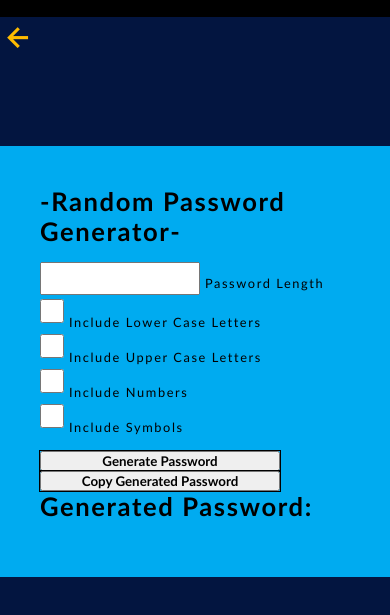
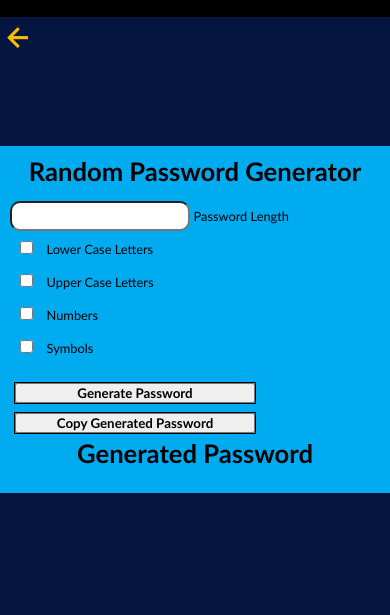
Before and after one commit to wickedsick1600/Website-Portfolio, a plain HTML site: page rpg.html in a window 390 px wide. Shown: the part 63-678 px from the top of the page. Drawn offline with nearby package versions, Linux system fonts and the light colour scheme.

Commit message:
CSS Enhancements

```diff
--- a/css/calculator.css
+++ b/css/calculator.css
@@ -2,6 +2,7 @@
     display: flex;
     align-items: center;
     justify-content: center;
+    margin-bottom: 30px;
 }
 h1{
     color: white;
@@ -20,12 +21,12 @@ h1{
     border-radius: 2rem;
     max-width: 500px;
     overflow: hidden;
-    box-shadow: 0 0 50px lightblue;
+    box-shadow: 0 0 20px lightblue;
 }
 #display{
     width: 100%;
     padding: 20px;
-    font-size: 2.5rem;
+    font-size: 1.5rem;
     text-align: left;
     border: none;
     background-color: black;
@@ -38,13 +39,13 @@ h1{
     padding: 25px;
 }
 button{
-    width: 5rem;
-    height: 5rem;
+    width: 2.5rem;
+    height: 2.5rem;
     border-radius: 50px;
     border: none;
     background-color: black;
     color: white;
-    font-size: 2rem;
+    font-size: 1.25rem;
     font-weight: bold;
     cursor: pointer;
 }
--- a/css/clock.css
+++ b/css/clock.css
@@ -37,4 +37,5 @@ h1{
     color: white;
     height: 30%;
     margin: 2rem;
+    padding: 10px;
 }
--- a/css/contact.css
+++ b/css/contact.css
@@ -217,7 +217,7 @@ html, body {
         align-items: start;
         background: rgba(0, 111, 238, 0.25);
         padding: 2rem;
-        border-radius: 0;
+        border-radius: 10px;
         height: 80%;
         width: 100%;
         gap: 1.5rem;
@@ -272,7 +272,7 @@ html, body {
     .feedback-right{
         position: relative;
         width: 100%;
-        border-radius: 0;
+        border-radius: 10px;
         text-align: left;
         padding: 1rem;
         padding-left: 2rem;
--- a/css/rpg.css
+++ b/css/rpg.css
@@ -11,25 +11,26 @@
     width: 50%;
     padding: 2.5rem;
     border-radius: 15%;
-    gap: 1.5rem;
     font-size: 1.5rem;
-    letter-spacing: 0.1rem;
+}
+h1{
+    text-align: center;
 }
 .rpgBox h2{
     position: relative;
     color: rgb(166, 255, 0);
     font-weight: bolder;
+    text-align: center;
 }
 .rpgBox input[type="checkbox"]{
     position: relative;
-    width: 1.5rem;
-    height: 2rem;
     cursor: pointer;
+    margin: 10px;
 }
 .rpgBox input[type="number"] {
     position: relative;
-    font-size: 1.5rem;
-    width: 10rem;
+    border-radius: 10px;
+    padding: 5px;
 }
 .rpgBox button{
     position: relative;
@@ -44,9 +45,13 @@
         top: 10%;
     }
     .rpgBox{
-        font-family: 'Franklin Gothic Medium', 'Arial Narrow', Arial, sans-serif;
         width: 100%;
         font-size: 0.8rem;
         border-radius: 0;
+        padding: 10px;
     }
+    .rpgBox button{
+        margin: 5px;
+    }
+
 }
--- a/css/score.css
+++ b/css/score.css
@@ -9,7 +9,7 @@
     text-align: center;
     display: flex;
     flex-direction: column;
-    border-radius: 20%;
+    border-radius: 10px;
     width: 25%;
     align-items: center;
     justify-content: center;
@@ -25,9 +25,11 @@ h2{
     font-weight: bold;
 }
 input{
-    width: 7rem;
-    height: 7rem;
-    font-size: 5rem;
+    width: 5rem;
+    height: 5rem;
+    border-radius: 10px;
+    padding: 10px;
+    font-size: 2.5rem;
     margin: 13px;
     text-align: center;
     justify-content: center;
@@ -35,26 +37,25 @@ input{
 button{
     font-size: 1rem;
     width: 40%;
-    border-radius: 50%;
+    border-radius: 10px;
     cursor: pointer;
     padding: 5px;
 }
 .settings{
     display: flex;
     flex-direction: column;
-    border-radius: 20%;
+    border-radius: 10px;
     width: 25%;
     padding: 25px;
     margin: auto;
     background-color: green;
-    border-radius: 20%;
     text-align: center;
     align-items: center;
     justify-content: center;
 }
 .settings button{
     width: 30%;
-    border-radius: 0;
+    border-radius: 10px;
     font-size: 0.8rem;
 }
 .scoreTitle{
@@ -77,7 +78,6 @@ button{
         text-align: center;
         display: flex;
         flex-direction: column;
-        border-radius: 20%;
         width: 100%;
         align-items: center;
         justify-content: center;
@@ -87,12 +87,10 @@ button{
     .settings{
         display: flex;
         flex-direction: column;
-        border-radius: 20%;
         width: 100%;
         padding: 25px;
         margin: auto;
         background-color: green;
-        border-radius: 20%;
         text-align: center;
         align-items: center;
         justify-content: center;
--- a/css/weatherapp.css
+++ b/css/weatherapp.css
@@ -6,7 +6,7 @@ body{
     align-items: center;
 }
 h1{
-    color: tomato;
+    color: white;
     font-size: 2rem;
 }
 #weatherBack{
--- a/javascripts/score.js
+++ b/javascripts/score.js
@@ -20,6 +20,7 @@ function checkWinner(){
 }
 
 function addScore1 (){
+
     team1Score.value++;
     checkWinner();
 }
--- a/javascripts/weatherApp.js
+++ b/javascripts/weatherApp.js
@@ -40,7 +40,9 @@ function displayWeatherInfo(data){
 
     const {name: city,
         main: {temp, humidity},
-        weather: [{description, id}]} = data;
+        weather: [{description, id}],
+        sys: {country}} = data;
+        console.log(data)
 
     card.textContent = "";
     card.style.display = "flex";
@@ -51,7 +53,7 @@ function displayWeatherInfo(data){
     const descDisplay = document.createElement("p");
     const weatherEmoji = document.createElement("p");
 
-    cityDisplay.textContent = city;
+    cityDisplay.textContent = `${city}, ${country}`;
     tempDisplay.textContent = `${(temp - 273.15).toFixed(1)}°C`;
     humidityDisplay.textContent = `Humidity: ${humidity}%`;
     descDisplay.textContent = description;
--- a/rpg.html
+++ b/rpg.html
@@ -42,24 +42,31 @@
 
     <div class="rpgContainer">
         <div class="rpgBox">
-        <form action="">
-            <h1>-Random Password Generator-</h1><br>
+            <h1>Random Password Generator</h1><br>
+
             <input type="number" id="passwordLengthVal" class="rpgInput">
                 <label for="passwordLengthVal"> Password Length</label><br>
+
             <input type="checkbox" id="includeLowercaseVal" class="rpgInput">
-                <label for="includeLowercaseVal">Include Lower Case Letters</label><br>
+                <label for="includeLowercaseVal">Lower Case Letters</label><br>
+
             <input type="checkbox" id="includeUppercaseVal" class="rpgInput">
-                <label for="includeUppercaseVal">Include Upper Case Letters</label><br>
+                <label for="includeUppercaseVal">Upper Case Letters</label><br>
+
             <input type="checkbox" id="includeNumberVal" class="rpgInput">
-                <label for="includeNumberVal">Include Numbers</label><br>
+                <label for="includeNumberVal">Numbers</label><br>
+
             <input type="checkbox" id="includeSymbolVal" class="rpgInput">
-                <label for="includeSymbolVal">Include Symbols</label><br><br>
+                <label for="includeSymbolVal">Symbols</label><br><br>
+            <div class="btnCont">
+                <button type="button" id="generateBtn">Generate Password</button><br>
+                    <button type="button" id="copyBtn">Copy Generated Password</button>
 
-            <button type="submit" id="generateBtn">Generate Password</button><br>
-            <button type="submit" id="copyBtn">Copy Generated Password</button>
-                <h1>Generated Password: </h1><br>
-                <h2 id="result"></h2>
-        </form>
+            </div>
+
+            <h1>Generated Password</h1><br>
+            <h2 id="result"></h2>
+
         </div>
     </div>
     <script src="javascripts/rpg.js"></script>
```
Also changed, not shown: Education.html (+1 -0 lines), calculator.html (+1 -1 lines), clock.html (+1 -1 lines), css/education.css (+11 -4 lines), index.html (+1 -1 lines), score.html (+11 -5 lines), weatherApp.html (+1 -1 lines), 2 other files.
